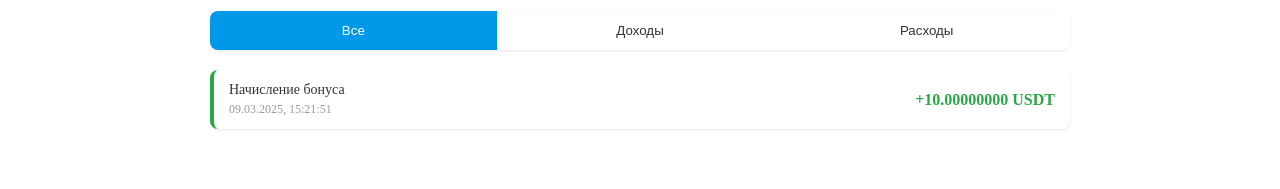
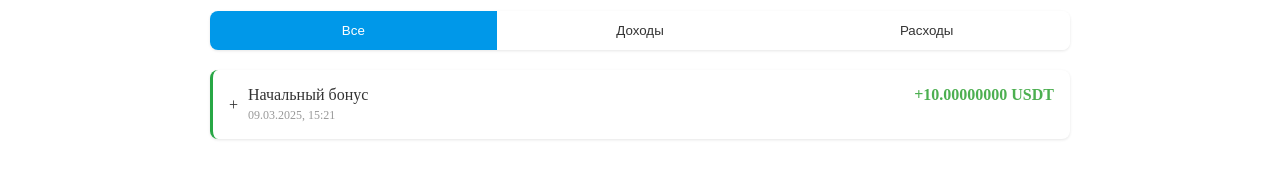
Before and after one commit to bohatko/tma, a React (Vite) app: page /#/profile in a window 1280 px wide. Shown: the part 300-489 px from the top of the page. Built offline with nearby package versions, Linux system fonts and the light colour scheme.

Commit message:
Улучшение интерфейса: добавлено отображение названия сервера в доходах, исправлена ошибка 404 при перезагрузке

```diff
--- a/src/pages/Profile.tsx
+++ b/src/pages/Profile.tsx
@@ -126,16 +126,25 @@ const TransactionsList = styled.div`
   gap: 10px;
 `;
 
-const TransactionItem = styled.div<{ type: 'RENT' | 'INCOME' }>`
+const TransactionItem = styled.div`
+  display: flex;
+  justify-content: space-between;
+  padding: 16px;
+  border-left: 3px solid ${props => props.color || '#4CAF50'};
   background-color: white;
   border-radius: 8px;
+  margin-bottom: 10px;
   box-shadow: 0 1px 3px rgba(0, 0, 0, 0.1);
-  padding: 12px 15px;
+  width: 100%; // На всю ширину экрана
+`;
+
+const TransactionLeft = styled.div`
   display: flex;
-  justify-content: space-between;
   align-items: center;
+`;
 
-  border-left: 4px solid ${props => getTransactionColor(props.type)};
+const TransactionIcon = styled.div`
+  margin-right: 10px;
 `;
 
 const TransactionInfo = styled.div`
@@ -154,9 +163,9 @@ const TransactionDate = styled.div`
   font-size: 12px;
 `;
 
-const TransactionAmount = styled.div<{ type: 'RENT' | 'INCOME' }>`
+const TransactionAmount = styled.div<{ positive: boolean }>`
   font-weight: 600;
-  color: ${props => getTransactionColor(props.type)};
+  color: ${props => props.positive ? '#4CAF50' : '#f44336'};
   font-size: 16px;
 `;
 
@@ -283,28 +292,20 @@ const Profile: React.FC = () => {
 
         {filteredTransactions.length > 0 ? (
           <TransactionsList>
-            {filteredTransactions.map((transaction) => (
-              <TransactionItem key={transaction.id} type={transaction.type}>
-                <TransactionInfo>
-                  <TransactionTitle>
-                    {transaction.type === 'RENT'
-                      ? `Аренда сервера ${transaction.serverName ? transaction.serverName : ''}`
-                      : transaction.amount === 10 && !transaction.serverId
-                        ? 'Начисление бонуса'
-                        : `Доход от сервера ${transaction.serverName ? transaction.serverName : ''}`}
-                  </TransactionTitle>
-                  <TransactionDate>
-                    {new Date(transaction.timestamp).toLocaleString('ru-RU')}
-                  </TransactionDate>
-                  {transaction.serverId && (
-                    <ServerInfo>
-                      ID: {transaction.serverId}
-                    </ServerInfo>
-                  )}
-                </TransactionInfo>
-
-                <TransactionAmount type={transaction.type}>
-                  {transaction.type === 'RENT' ? '-' : '+'}{transaction.amount.toFixed(8)} USDT
+            {filteredTransactions.map(transaction => (
+              <TransactionItem key={transaction.id} color={getTransactionColor(transaction.type)}>
+                <TransactionLeft>
+                  <TransactionIcon>
+                    {transaction.type === 'INCOME' ? '+' : '-'}
+                  </TransactionIcon>
+                  <TransactionInfo>
+                    <div>{transaction.description}</div>
+                    {transaction.serverName && <div>Сервер: {transaction.serverName}</div>}
+                    <TransactionDate>{formatDate(transaction.timestamp)}</TransactionDate>
+                  </TransactionInfo>
+                </TransactionLeft>
+                <TransactionAmount positive={transaction.type === 'INCOME'}>
+                  {transaction.type === 'INCOME' ? '+' : '-'}{transaction.amount.toFixed(8)} USDT
                 </TransactionAmount>
               </TransactionItem>
             ))}
```
